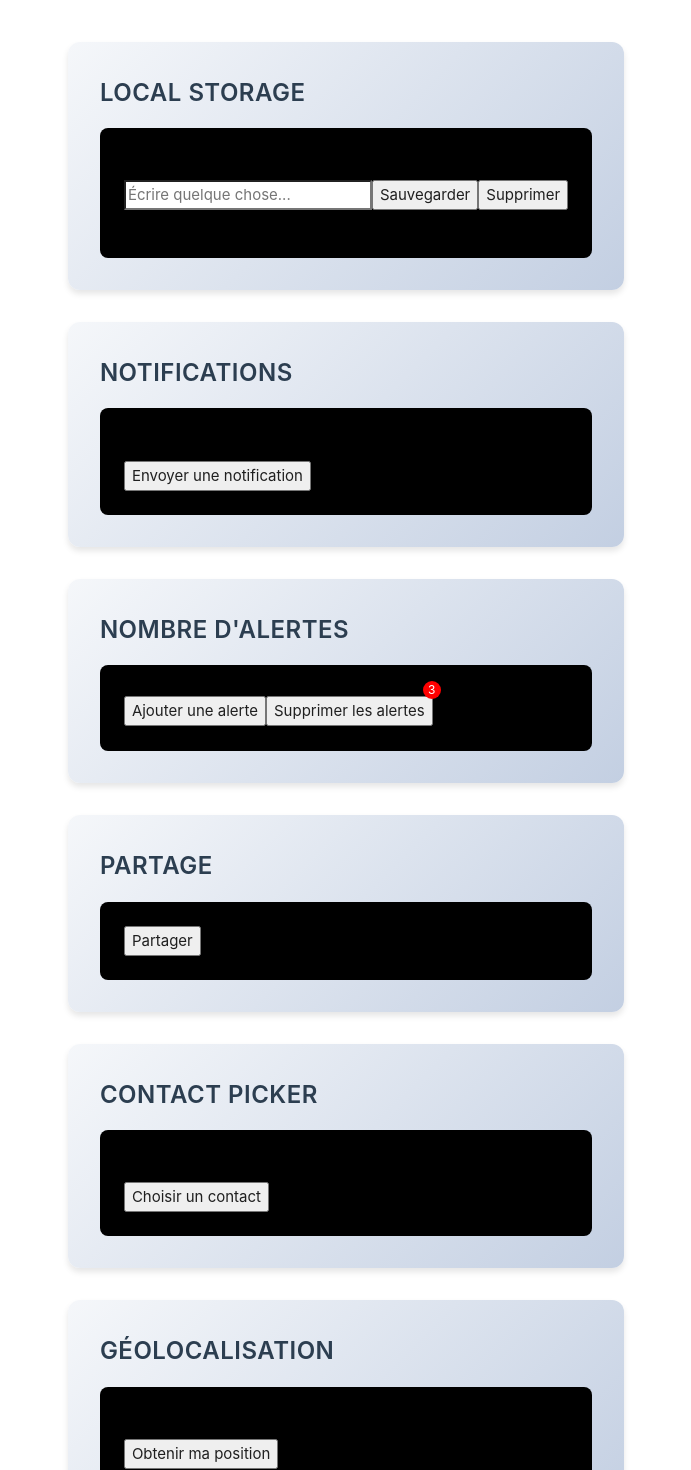
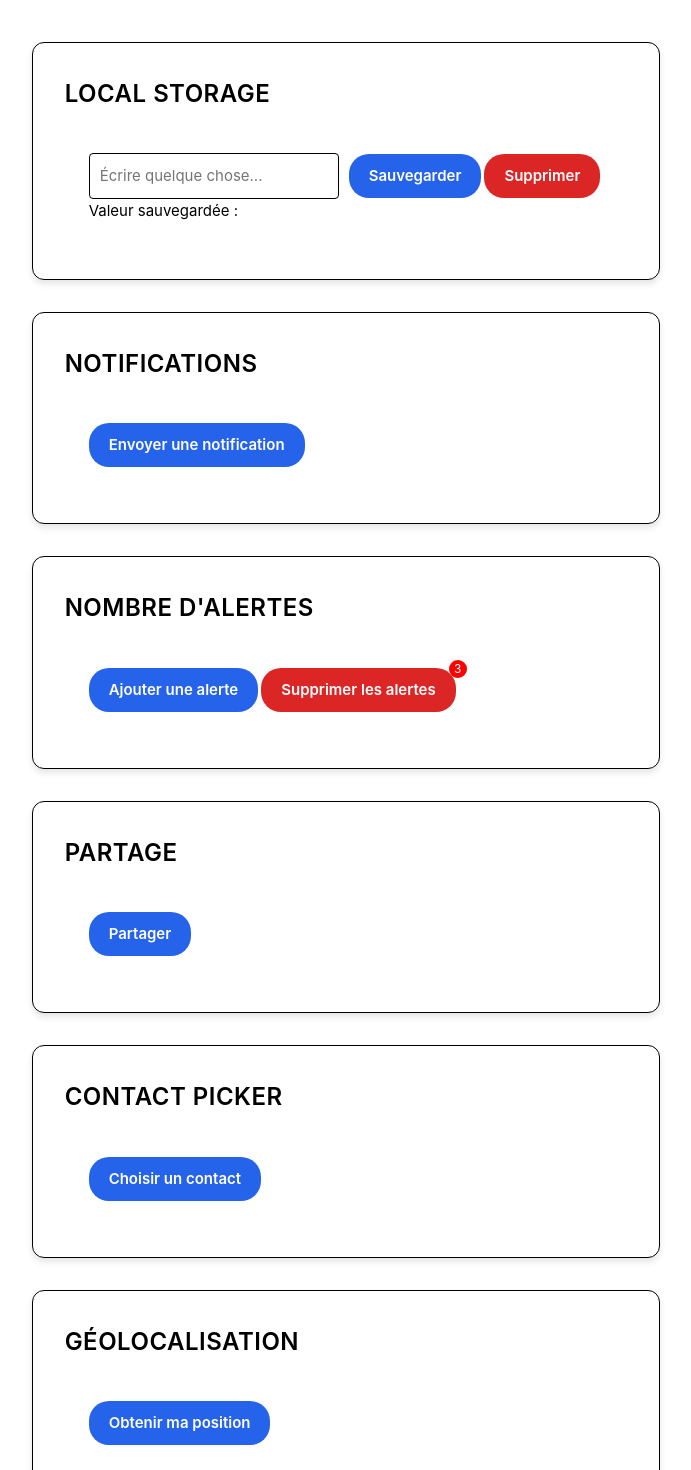
Before and after one commit to RobinTijou49/devWeb, a Vue app: page /resources in a window 1280 px wide. Shown: the part 100-1570 px from the top of the page, without its empty margins (294-985 px from the left). Built offline with nearby package versions, Linux system fonts and the light colour scheme.

Commit message:
amélioration design + light/dark mode

```diff
--- a/src/assets/main.css
+++ b/src/assets/main.css
@@ -6,6 +6,36 @@
   display: flex;
   flex-direction: column;
   font-weight: normal;
+}
+
+:root {
+  --bg: white;
+  --text: black;
+}
+
+/* Dark mode */
+.dark {
+  --bg: #121212;
+  --text: white;
+}
+
+/* Utilisation */
+body,
+#app,
+.v-application,
+.v-application .v-main {
+  transition:
+    background-color 0.3s,
+    color 0.3s;
+  background-color: var(--bg);
+  color: var(--text);
+}
+
+.v-application .v-sheet,
+.v-application .v-card,
+.v-application .v-toolbar {
+  background-color: var(--surface) !important;
+  color: var(--text) !important;
 }
 
 a,
--- /dev/null
+++ b/src/assets/useTheme.js
@@ -0,0 +1,32 @@
+import { ref, onMounted } from 'vue'
+
+const theme = ref('light')
+
+export function useTheme() {
+  const setTheme = (newTheme) => {
+    theme.value = newTheme
+    document.documentElement.classList.remove('light', 'dark')
+    document.documentElement.classList.add(newTheme)
+    localStorage.setItem('theme', newTheme)
+    console.debug('[useTheme] setTheme', newTheme)
+  }
+
+  const toggleTheme = () => {
+    const next = theme.value === 'light' ? 'dark' : 'light'
+    console.debug('[useTheme] toggleTheme', theme.value, '->', next)
+    setTheme(next)
+  }
+
+  onMounted(() => {
+    const saved = localStorage.getItem('theme')
+    if (saved) {
+      setTheme(saved)
+    } else {
+      // optionnel : détecter le thème système
+      const prefersDark = window.matchMedia('(prefers-color-scheme: dark)').matches
+      setTheme(prefersDark ? 'dark' : 'light')
+    }
+  })
+
+  return { theme, toggleTheme }
+}
--- a/src/components/ContactPicker.vue
+++ b/src/components/ContactPicker.vue
@@ -11,7 +11,20 @@ const getContacts = async () => {
 
 <template>
   <div>
-    <h3>Contact Picker</h3>
-    <button @click="getContacts">Choisir un contact</button>
+    <button class="btn" @click="getContacts">Choisir un contact</button>
   </div>
 </template>
+
+<style scoped>
+.btn {
+  padding: 10px 20px;
+  margin-right: 3px;
+  border: none;
+  border-radius: 20px;
+  background-color: #2563eb;
+  color: white;
+  cursor: pointer;
+  font-weight: 600;
+  transition: 0.3s;
+}
+</style>
--- a/src/components/GeoLocation.vue
+++ b/src/components/GeoLocation.vue
@@ -20,8 +20,21 @@ const getLocation = () => {
 
 <template>
   <div>
-    <h3>Géolocalisation</h3>
-    <button @click="getLocation">Obtenir ma position</button>
+    <button class="btn" @click="getLocation">Obtenir ma position</button>
     <p v-if="position.lat">Latitude: {{ position.lat }}, Longitude: {{ position.lon }}</p>
   </div>
 </template>
+
+<style scoped>
+.btn {
+  padding: 10px 20px;
+  margin-right: 3px;
+  border: none;
+  border-radius: 20px;
+  background-color: #2563eb;
+  color: white;
+  cursor: pointer;
+  font-weight: 600;
+  transition: 0.3s;
+}
+</style>
--- a/src/components/LocalStorage.vue
+++ b/src/components/LocalStorage.vue
@@ -25,10 +25,43 @@ const remove = () => {
 
 <template>
   <div>
-    <h3>Stockage interne (localStorage)</h3>
     <input v-model="inputValue" placeholder="Écrire quelque chose..." />
-    <button @click="save">Sauvegarder</button>
-    <button @click="remove">Supprimer</button>
+    <button @click="save" class="btn">Sauvegarder</button>
+    <button @click="remove" class="btn btn-danger">Supprimer</button>
     <p>Valeur sauvegardée : {{ savedValue }}</p>
   </div>
 </template>
+
+<style scoped>
+input {
+  padding: 10px;
+  border: 1px solid var(--text);
+  border-radius: 4px;
+  margin-right: 10px;
+  width: 250px;
+}
+
+.btn {
+  padding: 10px 20px;
+  margin-right: 3px;
+  border: none;
+  border-radius: 20px;
+  background-color: #2563eb;
+  color: white;
+  cursor: pointer;
+  font-weight: 600;
+  transition: 0.3s;
+}
+
+.btn:hover {
+  background-color: #1d4ed8;
+}
+
+.btn-danger {
+  background-color: #dc2626;
+}
+
+.btn-danger:hover {
+  background-color: #b91c1c;
+}
+</style>
--- a/src/components/MultipleTask.vue
+++ b/src/components/MultipleTask.vue
@@ -9,7 +9,6 @@
 
     <div v-if="view === 'subtasks'">
       <h2>Tâches</h2>
-
       <v-list>
         <v-list-item
           v-for="(sub, index) in task.subtasks"
@@ -21,7 +20,7 @@
         </v-list-item>
       </v-list>
 
-      <v-btn variant="text" @click="view = 'task'"> Retour </v-btn>
+      <v-btn color="error" @click="view = 'task'"> Retour </v-btn>
     </div>
 
     <div v-if="view === 'detail'">
@@ -29,7 +28,7 @@
       <p>{{ currentSubtask.description }}</p>
 
       <div class="actions">
-        <v-btn variant="text" :disabled="currentSubtaskIndex === 0" @click="prevSubtask">
+        <v-btn color="error" :disabled="currentSubtaskIndex === 0" @click="prevSubtask">
           Précédent
         </v-btn>
 
@@ -120,7 +119,24 @@ export default {
 }
 
 .subtask-item:hover {
-  background: rgba(0, 0, 0, 0.05);
+  background: rgba(0, 0, 0, 0.08) !important;
+}
+
+/* Enlève le fond par défaut de Vuetify sur les listes */
+.v-list,
+.v-list-item {
+  background: transparent !important;
+  box-shadow: none !important;
+  color: var(--text) !important;
+}
+
+.v-list-item {
+  border: 1px solid var(--text);
+  border-radius: 10px;
+}
+
+.subtask-item {
+  color: var(--text) !important;
 }
 
 .actions {
--- a/src/components/NavBar.vue
+++ b/src/components/NavBar.vue
@@ -1,3 +1,9 @@
+<script setup>
+import { useTheme } from '../assets/useTheme.js'
+
+const { theme, toggleTheme } = useTheme()
+</script>
+
 <template>
   <nav class="navbar">
     <h1 class="logo">TP VueJs</h1>
@@ -9,6 +15,7 @@
       <router-link to="/resources">Ressources Internes</router-link>
       <router-link to="/about">À propos</router-link>
       <router-link to="/contact">Contact</router-link>
+      <button @click="toggleTheme">Mode: {{ theme }}</button>
     </div>
   </nav>
 </template>
--- a/src/components/Notification.vue
+++ b/src/components/Notification.vue
@@ -5,7 +5,7 @@ const sendNotification = () => {
   Notification.requestPermission().then((permission) => {
     if (permission === 'granted') {
       new Notification('Hello !', {
-        body: 'Ceci est une notification depuis Vue',
+        body: 'Notification depuis Vue',
       })
     }
   })
@@ -14,7 +14,20 @@ const sendNotification = () => {
 
 <template>
   <div>
-    <h3>Notification</h3>
-    <button @click="sendNotification">Envoyer une notification</button>
+    <button class="btn" @click="sendNotification">Envoyer une notification</button>
   </div>
 </template>
+
+<style scoped>
+.btn {
+  padding: 10px 20px;
+  margin-right: 3px;
+  border: none;
+  border-radius: 20px;
+  background-color: #2563eb;
+  color: white;
+  cursor: pointer;
+  font-weight: 600;
+  transition: 0.3s;
+}
+</style>
--- a/src/components/NumberAlerte.vue
+++ b/src/components/NumberAlerte.vue
@@ -22,8 +22,8 @@ watch(
 
 <template>
   <div style="position: relative; display: inline-block">
-    <button @click="alerts++">Ajouter une alerte</button>
-    <button @click="alerts = 0">Supprimer les alertes</button>
+    <button class="btn" @click="alerts++">Ajouter une alerte</button>
+    <button class="btn btn-danger" @click="alerts = 0">Supprimer les alertes</button>
     <i class="fa fa-bell" style="font-size: 24px"></i>
     <span
       v-if="alerts > 0"
@@ -46,3 +46,29 @@ watch(
     </span>
   </div>
 </template>
+
+<style scoped>
+.btn {
+  padding: 10px 20px;
+  margin-right: 3px;
+  border: none;
+  border-radius: 20px;
+  background-color: #2563eb;
+  color: white;
+  cursor: pointer;
+  font-weight: 600;
+  transition: 0.3s;
+}
+
+.btn:hover {
+  background-color: #1d4ed8;
+}
+
+.btn-danger {
+  background-color: #dc2626;
+}
+
+.btn-danger:hover {
+  background-color: #b91c1c;
+}
+</style>
--- a/src/components/Share.vue
+++ b/src/components/Share.vue
@@ -20,6 +20,20 @@ const share = async () => {
 
 <template>
   <div>
-    <button @click="share">Partager</button>
+    <button class="btn" @click="share">Partager</button>
   </div>
 </template>
+
+<style scoped>
+.btn {
+  padding: 10px 20px;
+  margin-right: 3px;
+  border: none;
+  border-radius: 20px;
+  background-color: #2563eb;
+  color: white;
+  cursor: pointer;
+  font-weight: 600;
+  transition: 0.3s;
+}
+</style>
--- a/src/components/TouchEvent.vue
+++ b/src/components/TouchEvent.vue
@@ -15,11 +15,13 @@ const handleTouch = (event) => {
       style="
         width: 200px;
         height: 100px;
-        background: #eee;
+        background: var(--bg);
         border: 1px solid #ccc;
+        border-radius: 10px;
         display: flex;
         align-items: center;
         justify-content: center;
+        color: var(--text);
       "
     >
       {{ message }}
--- a/src/views/ResourcesView.vue
+++ b/src/views/ResourcesView.vue
@@ -69,7 +69,7 @@ import TouchEvent from '@/components/TouchEvent.vue'
 }
 
 .resource-section {
-  background: linear-gradient(135deg, #f5f7fa 0%, #c3cfe2 100%);
+  border: 1px solid var(--text);
   border-radius: 12px;
   padding: 2rem;
   margin-bottom: 2rem;
@@ -85,7 +85,7 @@ import TouchEvent from '@/components/TouchEvent.vue'
 }
 
 .section-title {
-  color: #2c3e50;
+  color: var(--text);
   font-size: 1.5rem;
   margin: 0 0 1rem 0;
   font-weight: 600;
@@ -94,9 +94,6 @@ import TouchEvent from '@/components/TouchEvent.vue'
 }
 
 .section-content {
-  background: rgb(0, 0, 0);
   padding: 1.5rem;
-  border-radius: 8px;
-  box-shadow: inset 0 2px 4px rgba(0, 0, 0, 0.05);
 }
 </style>
```
